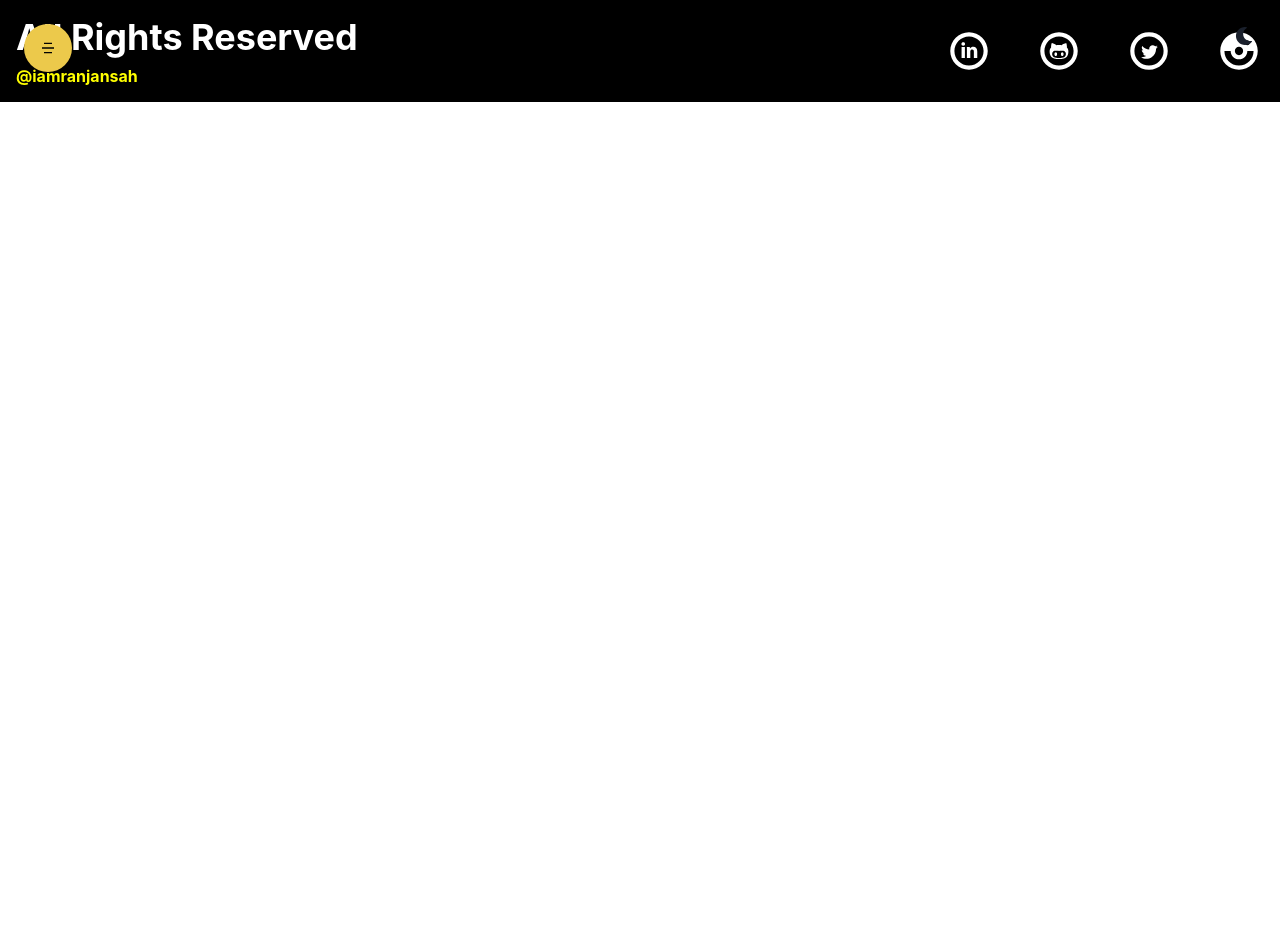
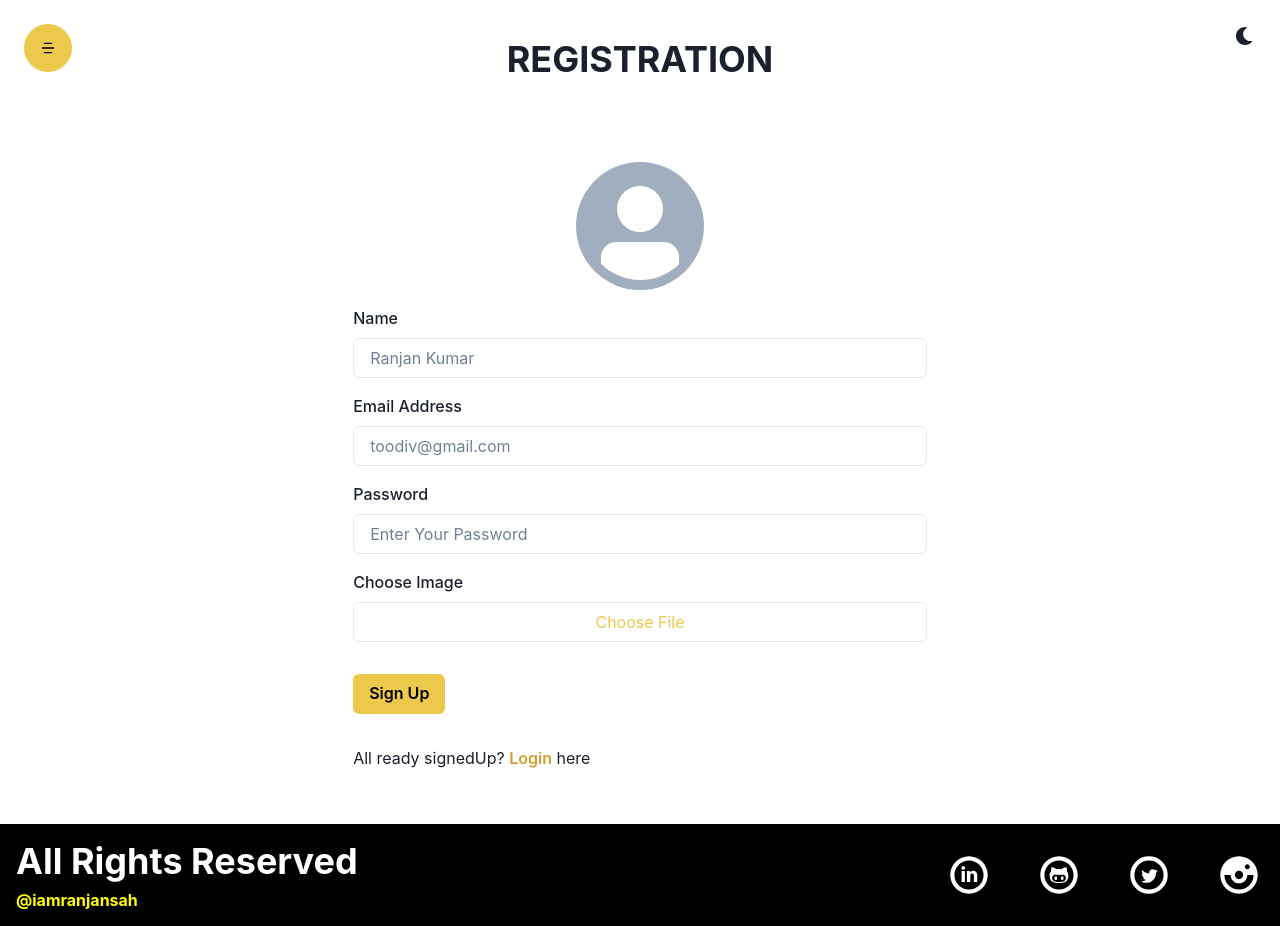
Before and after one commit to iamranjansah/TooD-V-, a React (Create React App) app: page /signup in a window 1280 px wide. Before the commit the page ends 800 px from the top, so only its background shows below. Built offline with nearby package versions, Linux system fonts and the light colour scheme.

Commit message:
Avatar change in Signup

```diff
--- a/src/App.js
+++ b/src/App.js
@@ -5,6 +5,7 @@
 import Courses from './components/Courses/Courses';
 import Footer from './components/Layout/Footer/Footer';
 import Login from './components/Auth/Login'
+import Signup from './components/Auth/Signup';
 
 function App() {
   return (
@@ -14,6 +15,9 @@
       <Route path ="/" element={<Home/>} />
       <Route path ="/courses" element={<Courses/>} />
       <Route path ="/login" element={<Login/>} />
+      <Route path ="/signup" element={<Signup/>} />
+
+
 
     </Routes>
     <Footer/>
--- /dev/null
+++ b/src/components/Auth/Signup.jsx
@@ -0,0 +1,124 @@
+import {
+  Container,
+  FormLabel,
+  Heading,
+  VStack,
+  Input,
+  Box,
+  Button,
+  Avatar,
+  border,
+  background,
+} from '@chakra-ui/react';
+import React, { useState } from 'react';
+import { Link } from 'react-router-dom';
+
+export const fileUploadCss = {
+  cursor: 'pointer',
+  marginLeft: '-5%',
+  width: '110%',
+  border: 'none',
+  height: '100%',
+  color: '#ECC94B',
+  backgroundColor: 'white',
+};
+
+const fileUploadStyle = {
+  '&::file-selector-button': fileUploadCss,
+};
+
+const Signup = () => {
+  const [email, setEmail] = useState('');
+  const [password, setPassword] = useState('');
+  const [imagePrev, setImagePrev] = useState('');
+  const [image, setImage] = useState('');
+
+  const changeImageHandler = e => {
+    const file = e.target.files[0];
+    const reader = new FileReader();
+    reader.readAsDataURL(file);
+    reader.onloadend = () => {
+      setImagePrev(reader.result);
+      setImage(file);
+    };
+  };
+  return (
+    <Container h={'95vh'} my={'8'}>
+      <VStack h={'full'} justifyContent={'center'} spacing={'16'}>
+        <Heading textTransform={'uppercase'} children={'Registration'} />
+
+        <form style={{ width: '100%' }}>
+          <Box my={'4'} display={'flex'} justifyContent={'center'}>
+            <Avatar src={imagePrev} size={'2xl'} />
+          </Box>
+
+          <Box my={'4'}>
+            <FormLabel htmlFor="name" children={'Name'} />
+            <Input
+              required
+              id="name"
+              // value={}
+              onChange={e => setEmail(e.target.value)}
+              type="text"
+              focusBorderColor="yellow.500"
+              placeholder="Ranjan Kumar"
+            />
+          </Box>
+          <Box my={'4'}>
+            <FormLabel htmlFor="email" children={'Email Address'} />
+            <Input
+              required
+              id="email"
+              value={email}
+              onChange={e => setEmail(e.target.value)}
+              type="email"
+              focusBorderColor="yellow.500"
+              placeholder="toodiv@gmail.com"
+            />
+          </Box>
+
+          <Box my={'4'}>
+            <FormLabel htmlFor="password" children={'Password'} />
+            <Input
+              required
+              id="password"
+              value={password}
+              onChange={e => setPassword(e.target.value)}
+              type="password"
+              focusBorderColor="yellow.500"
+              placeholder="Enter Your Password"
+            />
+          </Box>
+          <Box my={'4'}>
+            <FormLabel htmlFor="chooseAvatar" children={'Choose Image'} />
+            <Input
+              accept="image/*"
+              required
+              id="chooseAvatar"
+              type="file"
+              focusBorderColor="yellow.500"
+              css={fileUploadStyle}
+              onChange={changeImageHandler}
+            />
+          </Box>
+
+          <Button my={'4'} colorScheme="yellow" type="submit">
+            Sign Up
+          </Button>
+
+          <Box my={'4'}>
+            All ready signedUp?{' '}
+            <Link to="/login">
+              <Button colorScheme="yellow" variant={'link'}>
+                Login
+              </Button>
+            </Link>{' '}
+            here
+          </Box>
+        </form>
+      </VStack>
+    </Container>
+  );
+};
+
+export default Signup;
```
